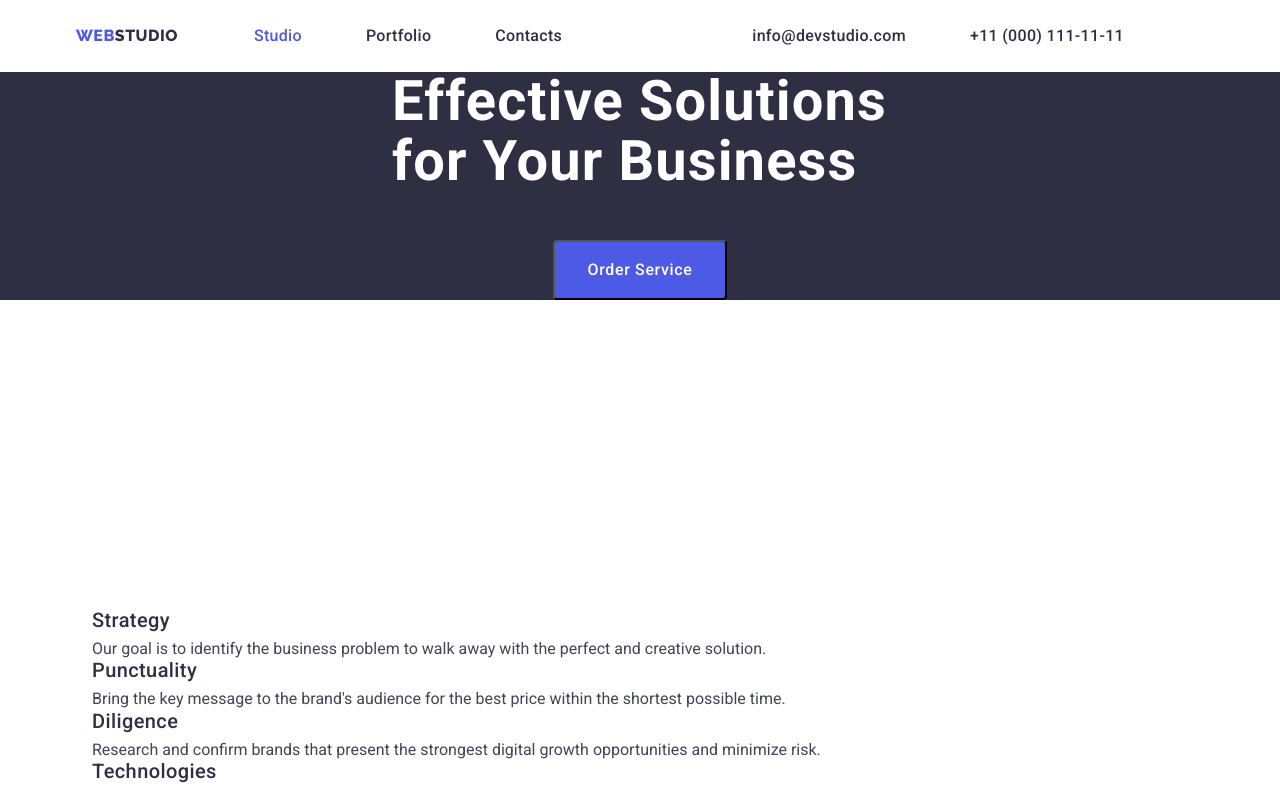
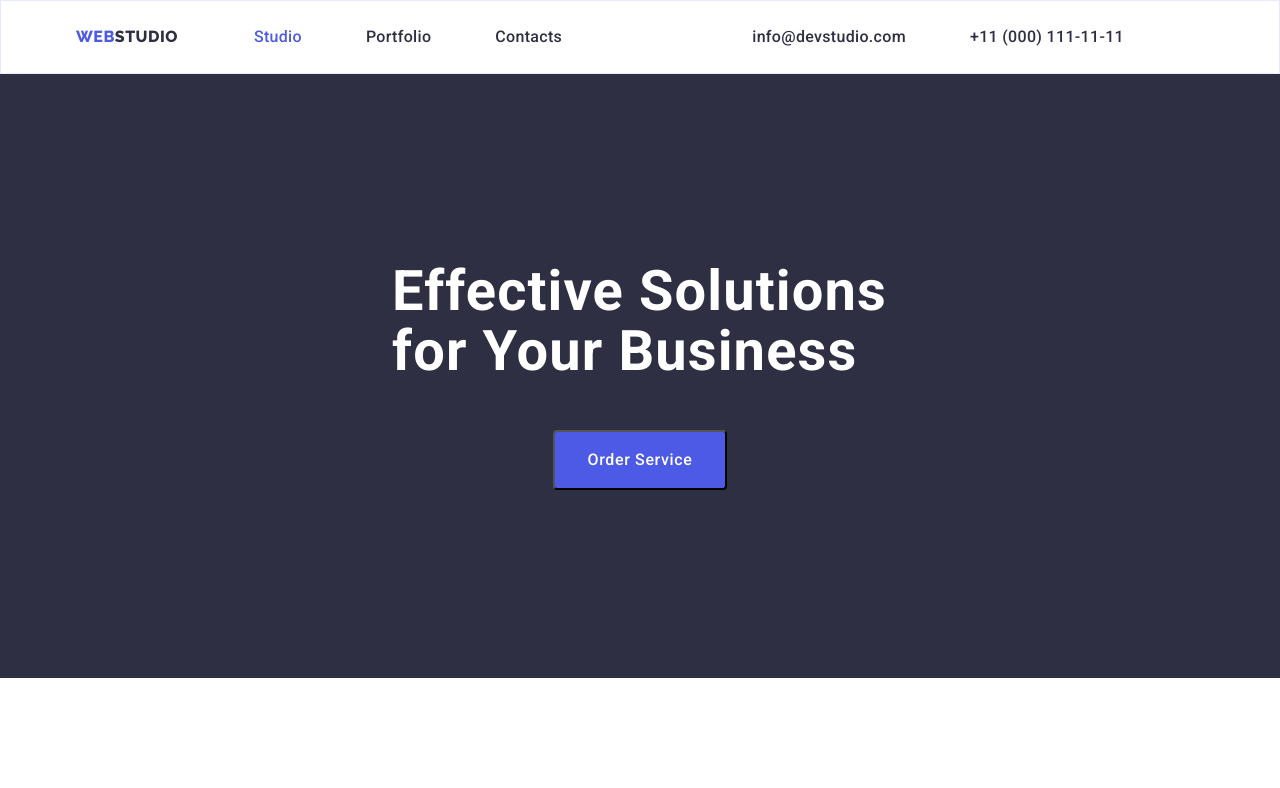
Before and after one commit to 7870tch/goit-markup--hw03, a plain HTML site: page index.html in a window 1280 px wide. Shown: the top 788 px of the page. Drawn offline with nearby package versions, Linux system fonts and the light colour scheme.

Commit message:
last home3

```diff
--- a/css/style.css
+++ b/css/style.css
@@ -120,6 +120,7 @@ align-items: center;
 .page-header {
   padding-top: 24px;
   padding-bottom: 24px;
+  border: 1px solid #E7E9FC;
 }
 .menu-item:not(:last-child){
   margin-right: 40px;
@@ -153,9 +154,9 @@ align-items: center;
 /*-------------------HERO------------------*/
 .hero {
    background-color: var(--color-title);
-max-width: 1440px;
 margin-left: auto;
 margin-right: auto;
+padding-bottom:188px ;
 
 
 }
@@ -166,11 +167,11 @@ margin-right: auto;
     line-height: 1.07;
     letter-spacing: 0.02em;
     color: #FFFFFF;
+  padding-top: 188px;
+  padding-bottom: 48px;
   max-width: 496px;
-  max-height: 120px;
-    margin-right: auto;
-    margin-left: auto;
-   align-items: center;
+  margin-right: auto;
+  margin-left: auto;
 
 
 }
@@ -190,12 +191,11 @@ margin-right: auto;
   padding-right: 32px;
   padding-left: 32px;
   padding-bottom: 16px;
-  display: block;
+  display:block;
   border-radius: 4px;
-margin-bottom: 188px;
-margin-top: 48px;
 margin-left: auto;
 margin-right: auto;
+
 
 
 
@@ -222,6 +222,7 @@ color: #ffffff;
 .button-list {
   display: flex;
   justify-content: center;
+
 }
 .button,
 .modal-button:hover,
@@ -248,11 +249,19 @@ color: #ffffff;
 }
 
 .content {
-  display: inline;
-  flex-direction: row;
+
+  display: flex;
+  flex-flow: row;
 
 }
 .
+.main-content-section {
+  display: flex;
+
+}
+.content-title-main-page {
+  display: none;
+}
  /*----------------SECTION TWO--------------------*/
 .content-title {
   font-weight: 700;
@@ -260,7 +269,7 @@ color: #ffffff;
   line-height: 1.1;
   letter-spacing: 0.02em;
   color: var(--text400);
-  padding-top: 120px;
+
   padding-bottom: 72px;
   text-align: center;
 
@@ -269,6 +278,8 @@ color: #ffffff;
 .list-calc1 {
   flex-basis:calc(100%-48px)/3;
 }
+
+
 /*------------------SECTION THREE----------------*/
 .staff-section {
   background-color: #F4F4FD;
--- a/index.html
+++ b/index.html
@@ -55,9 +55,9 @@
         </div>
       </section>
       <!---------Main Page-->
-      <section class="content-section sections">
+      <section class="main-content-section sections">
         <div class="container">
-        <h2 class="content-title"></h2>
+        <h2 class="content-title-main-page"></h2>
         <ul class="content list list-calc5">
           <li class="content-item">
             <h3 class="title-item">Strategy</h3>
```
Also changed, not shown: portfolio.html (+1 -1 lines).
